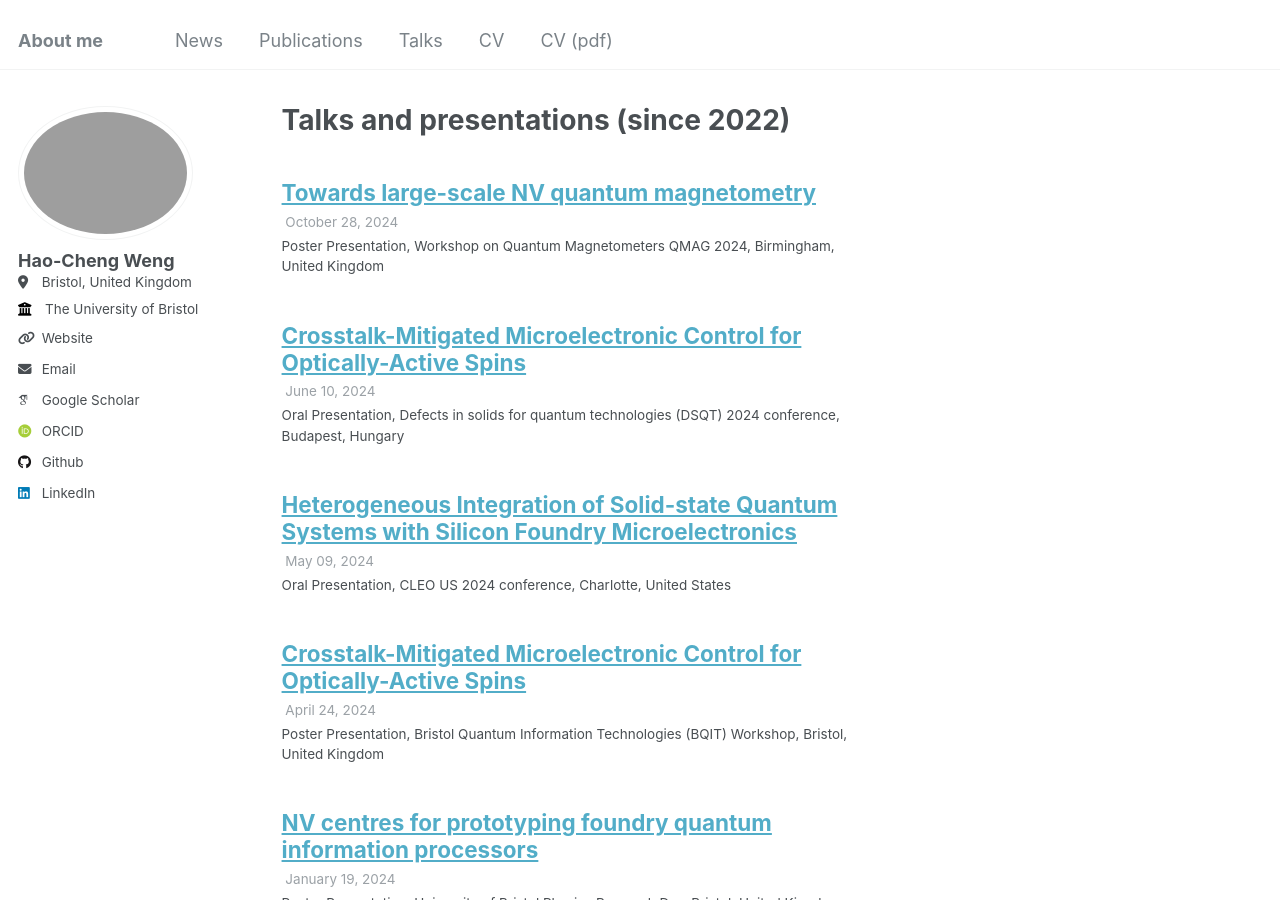
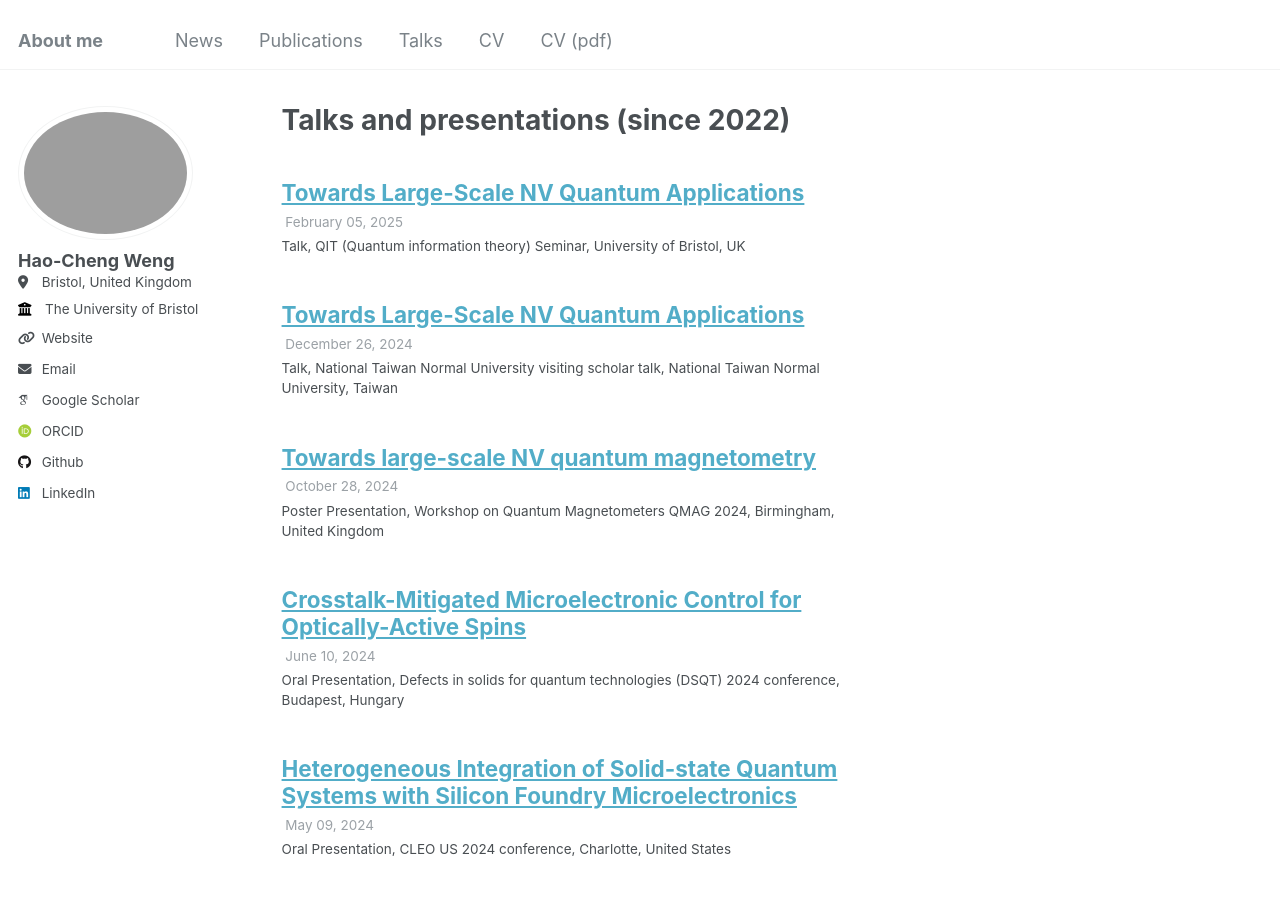
Before and after one commit to haochengweng/haochengweng.github.io, a Jekyll site: the page built from _pages/talks.html, in a window 1280 px wide and 900 px high. Built offline with Jekyll 4.4.1, drawn with Linux system fonts in a browser that asks for light colours; some web fonts are replaced.

Commit message:
20250219 update

```diff
--- /dev/null
+++ b/_talks/NTNU.md
@@ -0,0 +1,11 @@
+---
+title: "Towards Large-Scale NV Quantum Applications"
+collection: talks
+type: "Talk"
+permalink: /talks/NTNU
+venue: "National Taiwan Normal University visiting scholar talk"
+date: 2024-12-26
+location: "National Taiwan Normal University, Taiwan"
+---
+
+<!-- This is a description of your talk, which is a markdown files that can be all markdown-ified like any other post. Yay markdown! -->
--- /dev/null
+++ b/_talks/QIT.md
@@ -0,0 +1,11 @@
+---
+title: "Towards Large-Scale NV Quantum Applications"
+collection: talks
+type: "Talk"
+permalink: /talks/QIT
+venue: "QIT (Quantum information theory) Seminar"
+date: 2025-02-05
+location: "University of Bristol, UK"
+---
+
+<!-- This is a description of your talk, which is a markdown files that can be all markdown-ified like any other post. Yay markdown! -->
```
Also changed, not shown: _publications/Shor.md (+1 -1 lines).
